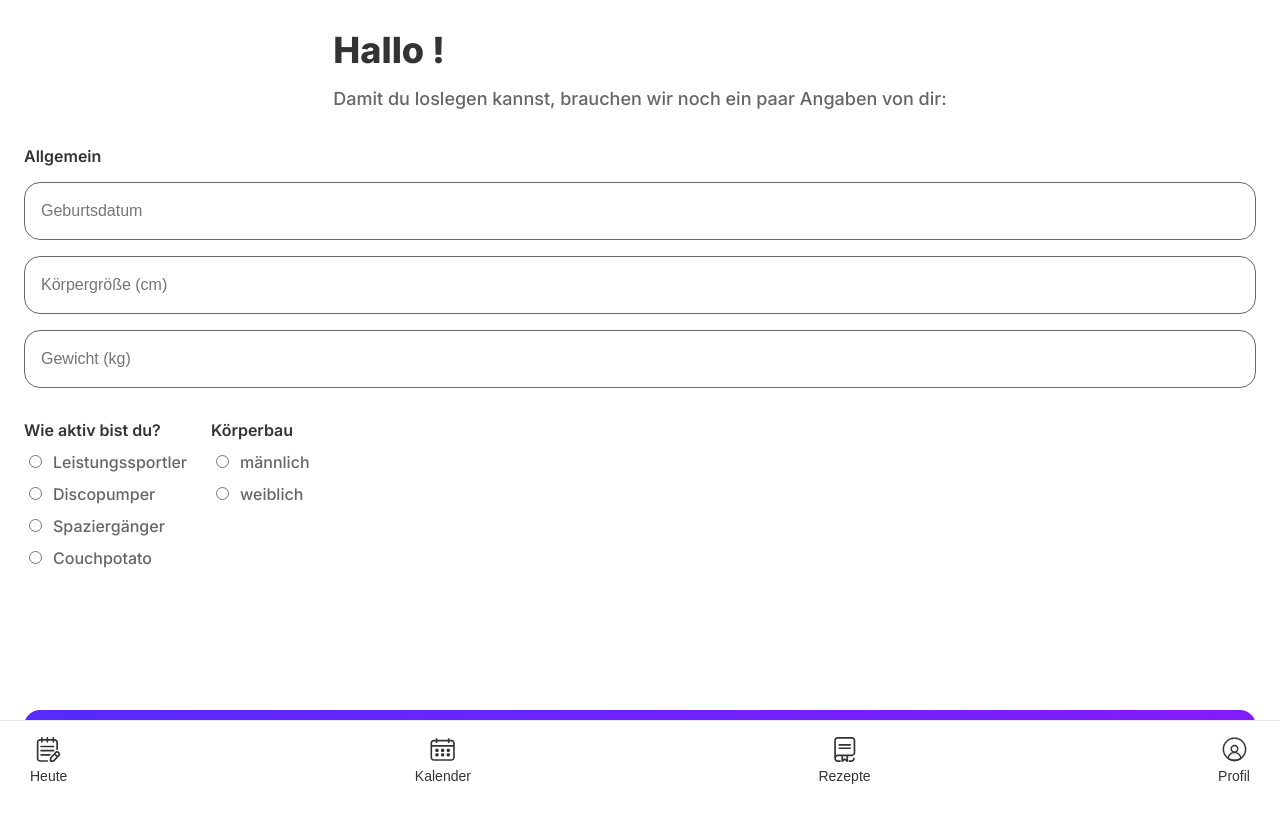
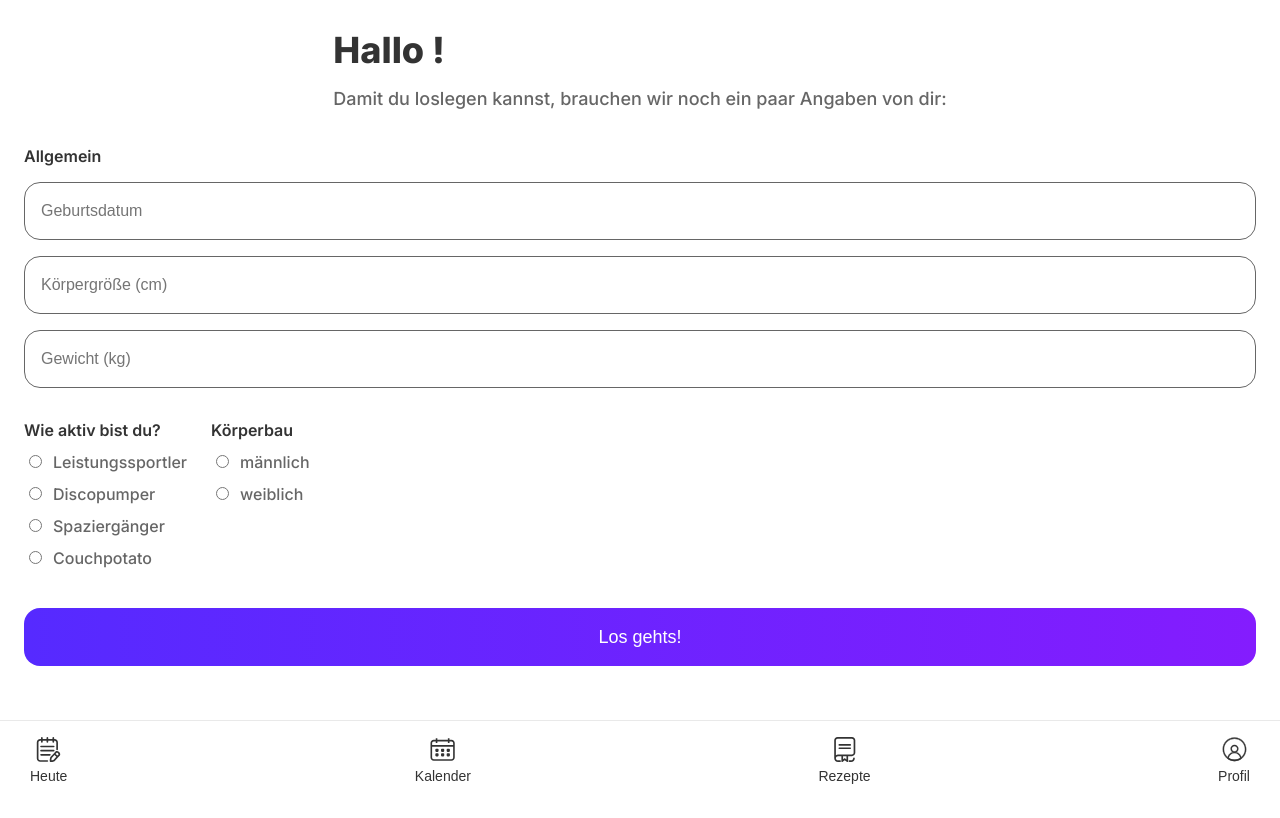
Before and after one commit to ingbeck/TrackMyMeal, a React (Vite) app in the folder frontend/: page /registration/1 in a window 1280 px wide. Built offline with nearby package versions, Linux system fonts and the light colour scheme; no server answers; the HTML template or start-up script is replaced by a standard one.

Commit message:
fix scrolling problem over navbar

```diff
--- a/frontend/src/index.css
+++ b/frontend/src/index.css
@@ -1,6 +1,6 @@
 body, :root{
   margin: 0;
-  padding: 0;
+  padding: 0 0 60px 0;
   font-family: Inter, sans-serif;
 }
 :root{
--- a/frontend/src/pages/ProfileScreen.css
+++ b/frontend/src/pages/ProfileScreen.css
@@ -11,7 +11,6 @@
 .profilescreen-wrapper{
     display: flex;
     flex-direction: column;
-    height: 120vh;
     gap: 24px;
 }
 
--- a/frontend/src/pages/RegistrationScreen.css
+++ b/frontend/src/pages/RegistrationScreen.css
@@ -4,7 +4,6 @@
     justify-content: space-between;
     padding: 32px 24px 32px 24px;
     gap: 40px;
-    height: 92vh;
 }
 
 .regscreen button{
```
